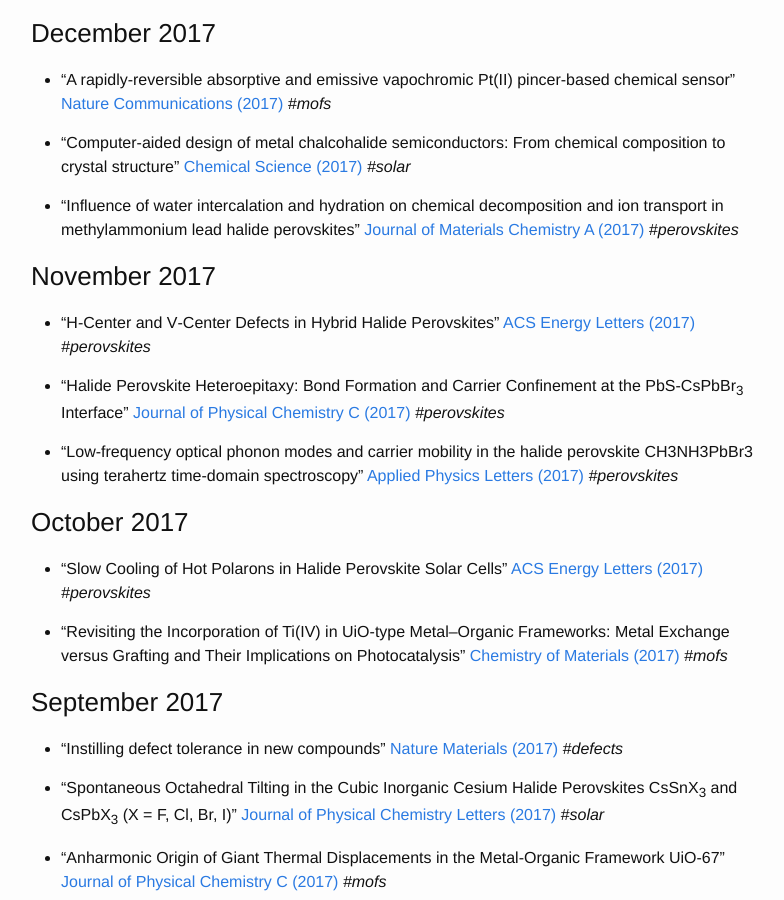
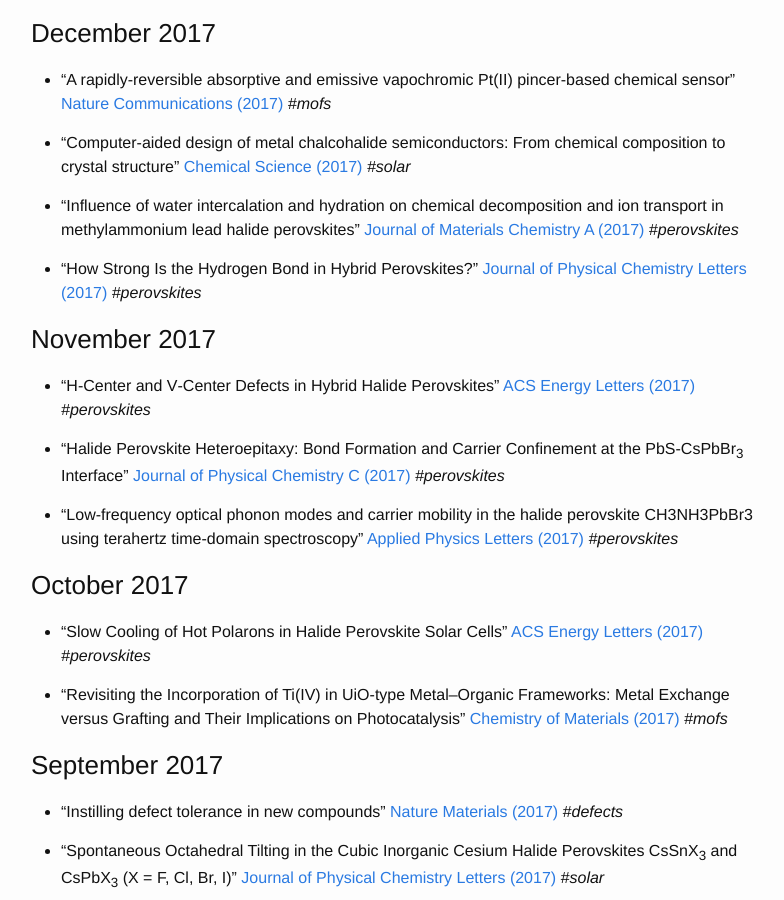
Before and after one commit to WMD-group/WMD-group.github.io, a Jekyll site: the page built from a_news.md, in a window 1280 px wide and 900 px high, scrolled down 444 px. Shown: the whole window, without its empty margins (239-1023 px from the left). Built offline with Jekyll 4.4.1, drawn with Linux system fonts in a browser that asks for light colours.

Commit message:
Keith, Katrine and Hydrogen Bonds in Perovskites

```diff
--- a/a_news.md
+++ b/a_news.md
@@ -23,6 +23,9 @@
 *#solar*
 
 * "Influence of water intercalation and hydration on chemical decomposition and ion transport in methylammonium lead halide perovskites" [Journal of Materials Chemistry A (2017)](http://pubs.rsc.org/en/content/articlelanding/2017/ta/c7ta09112e)
+*#perovskites*
+
+* "How Strong Is the Hydrogen Bond in Hybrid Perovskites?" [Journal of Physical Chemistry Letters (2017)](http://pubs.acs.org/doi/10.1021/acs.jpclett.7b03106)
 *#perovskites*
 
 ### November 2017
```
